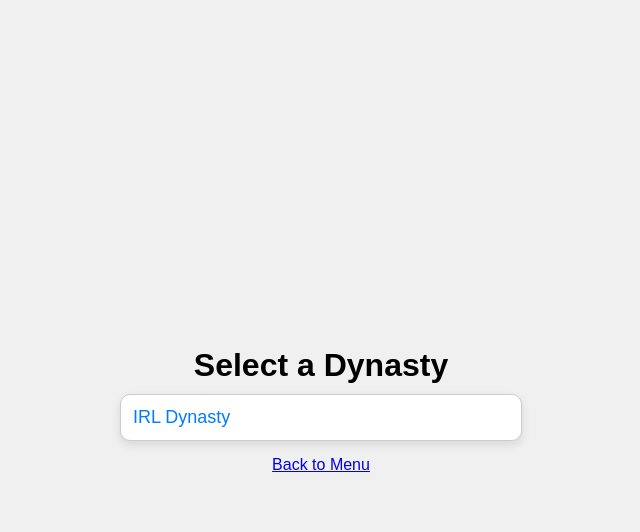
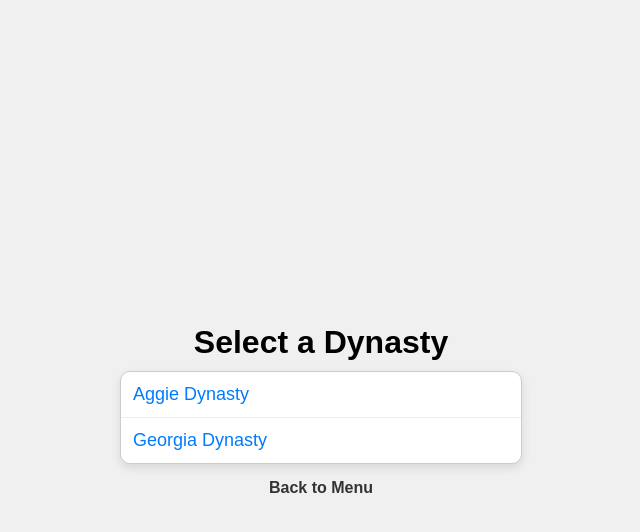
Before and after one commit to CozmicZencho/DynastyCompanionPage, a Flask app: page /select in a window 1280 px wide. Shown: the top 532 px of the page, without its empty margins (319-959 px from the left). Run offline with Flask 3, Linux system fonts and the light colour scheme.

Commit message:
More changes.

```diff
--- a/app.py
+++ b/app.py
@@ -43,6 +43,16 @@ def dynasty_page(dynasty_id):
     dynasty = next((d for d in dynasties if d["id"] == dynasty_id), None)
     if not dynasty:
         return "<h1>Dynasty not found</h1>", 404
+
+    # Ensure seasons have IDs
+    if "seasons" in dynasty["coach"]:
+        next_id = 1
+        for s in dynasty["coach"]["seasons"]:
+            if "id" not in s:
+                s["id"] = next_id
+                next_id += 1
+        save_dynasties(dynasties)
+
     return render_template("dynasty_page.html", dynasty=dynasty)
 
 # -------------------------------
@@ -63,7 +73,8 @@ def create_dynasty():
                 "last_name": request.form["last_name"],
                 "college": request.form["college"],
                 "alma_mater": request.form.get("alma_mater", ""),
-                "year": request.form["year"]
+                "year": request.form["year"],
+                "seasons": []
             }
         }
 
@@ -82,13 +93,6 @@ def edit_dynasty_page():
     dynasties = load_dynasties()
     return render_template("edit_dynasty.html", dynasties=dynasties)
 
-@app.route("/delete/<int:dynasty_id>", methods=["POST"])
-def delete_dynasty(dynasty_id):
-    dynasties = load_dynasties()
-    dynasties = [d for d in dynasties if d["id"] != dynasty_id]
-    save_dynasties(dynasties)
-    return redirect(url_for("edit_dynasty_page"))
-
 @app.route("/edit/<int:dynasty_id>", methods=["GET", "POST"])
 def edit_single_dynasty(dynasty_id):
     dynasties = load_dynasties()
@@ -103,6 +107,13 @@ def edit_single_dynasty(dynasty_id):
         return redirect(url_for("edit_dynasty_page"))
 
     return render_template("edit_single_dynasty.html", dynasty=dynasty)
+
+@app.route("/delete/<int:dynasty_id>", methods=["POST"])
+def delete_dynasty(dynasty_id):
+    dynasties = load_dynasties()
+    dynasties = [d for d in dynasties if d["id"] != dynasty_id]
+    save_dynasties(dynasties)
+    return redirect(url_for("edit_dynasty_page"))
 
 # -------------------------------
 # Edit Coach
@@ -125,9 +136,76 @@ def update_coach(dynasty_id):
                 "last_name": request.form["last_name"],
                 "college": request.form["college"],
                 "alma_mater": request.form.get("alma_mater", ""),
-                "year": request.form["year"]
+                "year": request.form["year"],
+                "seasons": d["coach"].get("seasons", [])
             }
             break
+    save_dynasties(dynasties)
+    return redirect(url_for("dynasty_page", dynasty_id=dynasty_id))
+
+# -------------------------------
+# Seasons (Add / Edit / Delete)
+# -------------------------------
+@app.route("/dynasty/<int:dynasty_id>/season/add", methods=["GET", "POST"])
+def add_season(dynasty_id):
+    dynasties = load_dynasties()
+    dynasty = next((d for d in dynasties if d["id"] == dynasty_id), None)
+    if not dynasty:
+        return "<h1>Dynasty not found</h1>", 404
+
+    if request.method == "POST":
+        if "seasons" not in dynasty["coach"]:
+            dynasty["coach"]["seasons"] = []
+
+        new_id = max([s["id"] for s in dynasty["coach"]["seasons"]], default=0) + 1
+
+        season = {
+            "id": new_id,
+            "year": int(request.form["year"]),
+            "wins": int(request.form["wins"]),
+            "losses": int(request.form["losses"]),
+            "bowl_game": request.form.get("bowl_game", ""),
+            "trophies": [t.strip() for t in request.form.get("trophies", "").split(",") if t.strip()]
+        }
+
+        dynasty["coach"]["seasons"].append(season)
+        save_dynasties(dynasties)
+        return redirect(url_for("dynasty_page", dynasty_id=dynasty_id))
+
+    return render_template("add_season.html", dynasty=dynasty)
+
+
+@app.route("/dynasty/<int:dynasty_id>/season/<int:season_id>/edit", methods=["GET", "POST"])
+def edit_season(dynasty_id, season_id):
+    dynasties = load_dynasties()
+    dynasty = next((d for d in dynasties if d["id"] == dynasty_id), None)
+    if not dynasty or "seasons" not in dynasty["coach"]:
+        return "<h1>Dynasty or seasons not found</h1>", 404
+
+    season = next((s for s in dynasty["coach"]["seasons"] if s["id"] == season_id), None)
+    if not season:
+        return "<h1>Season not found</h1>", 404
+
+    if request.method == "POST":
+        season["year"] = int(request.form["year"])
+        season["wins"] = int(request.form["wins"])
+        season["losses"] = int(request.form["losses"])
+        season["bowl_game"] = request.form.get("bowl_game", "")
+        season["trophies"] = [t.strip() for t in request.form.get("trophies", "").split(",") if t.strip()]
+        save_dynasties(dynasties)
+        return redirect(url_for("dynasty_page", dynasty_id=dynasty_id))
+
+    return render_template("edit_season.html", dynasty=dynasty, season=season)
+
+
+@app.route("/dynasty/<int:dynasty_id>/season/<int:season_id>/delete", methods=["POST"])
+def delete_season(dynasty_id, season_id):
+    dynasties = load_dynasties()
+    dynasty = next((d for d in dynasties if d["id"] == dynasty_id), None)
+    if not dynasty or "seasons" not in dynasty["coach"]:
+        return "<h1>Dynasty or seasons not found</h1>", 404
+
+    dynasty["coach"]["seasons"] = [s for s in dynasty["coach"]["seasons"] if s["id"] != season_id]
     save_dynasties(dynasties)
     return redirect(url_for("dynasty_page", dynasty_id=dynasty_id))
 
--- a/dynasties.json
+++ b/dynasties.json
@@ -1,14 +1,58 @@
 [
     {
         "id": 1,
-        "name": "IRL Dynasty",
+        "name": "Aggie Dynasty",
         "description": "Texas A&M Football Save",
         "coach": {
-            "first_name": "Cozmic",
-            "last_name": "Avis",
-            "college": "Houston",
-            "alma_mater": "Texas A&M",
-            "year": "2025"
+            "first_name": "Jimbo",
+            "last_name": "Fisher",
+            "college": "Texas A&M",
+            "alma_mater": "Salem",
+            "year": "2025",
+            "seasons": [
+                {
+                    "id": 1,
+                    "year": 2025,
+                    "wins": 10,
+                    "losses": 2,
+                    "bowl_game": "Cotton Bowl",
+                    "trophies": [
+                        "Heisman Trophy \u00e2\u20ac\u201c QB John Doe"
+                    ]
+                },
+                {
+                    "id": 2,
+                    "year": 2026,
+                    "wins": 12,
+                    "losses": 1,
+                    "bowl_game": "Fiesta Bowl",
+                    "trophies": []
+                }
+            ]
+        }
+    },
+    {
+        "id": 2,
+        "name": "Georgia Dynasty",
+        "description": "Georgia Bulldogs Save",
+        "coach": {
+            "first_name": "Kirby",
+            "last_name": "Smart",
+            "college": "Georgia",
+            "alma_mater": "Georgia",
+            "year": "2025",
+            "seasons": [
+                {
+                    "id": 1,
+                    "year": 2025,
+                    "wins": 13,
+                    "losses": 1,
+                    "bowl_game": "Peach Bowl",
+                    "trophies": [
+                        "SEC Championship Trophy"
+                    ]
+                }
+            ]
         }
     }
 ]
--- a/static/style.css
+++ b/static/style.css
@@ -0,0 +1,61 @@
+body {
+    font-family: Arial, sans-serif;
+    background-color: #f0f0f0;
+    display: flex;
+    flex-direction: column;
+    align-items: center;
+    justify-content: center;
+    height: 100vh;
+    margin: 0;
+}
+
+h1 {
+    margin-bottom: 10px;
+}
+
+.dynasty-box {
+    background-color: white;
+    width: 400px;
+    max-height: 300px;
+    overflow-y: auto;
+    border: 1px solid #ccc;
+    border-radius: 10px;
+    box-shadow: 0 4px 10px rgba(0, 0, 0, 0.1);
+}
+
+.dynasty-item {
+    padding: 12px;
+    border-bottom: 1px solid #eee;
+    transition: background 0.2s ease;
+    cursor: pointer;
+}
+
+.dynasty-item:last-child {
+    border-bottom: none;
+}
+
+.dynasty-item:hover {
+    background-color: #f5f5f5;
+}
+
+.dynasty-item a {
+    text-decoration: none;
+    color: #007BFF;
+    font-size: 18px;
+    display: block;
+    width: 100%;
+}
+
+.dynasty-item a:hover {
+    color: #0056b3;
+}
+
+.back-link {
+    margin-top: 15px;
+    text-decoration: none;
+    color: #333;
+    font-weight: bold;
+}
+.back-link:hover {
+    color: #000;
+}
--- a/templates/select_dynasty.html
+++ b/templates/select_dynasty.html
@@ -2,82 +2,20 @@
 <html>
 <head>
     <title>Select Dynasty</title>
-    <style>
-        body {
-            font-family: Arial, sans-serif;
-            background-color: #f0f0f0;
-            display: flex;
-            flex-direction: column;
-            align-items: center;
-            justify-content: center;
-            height: 100vh;
-            margin: 0;
-        }
-
-        h1 {
-            margin-bottom: 10px;
-        }
-
-        .dynasty-box {
-            background-color: white;
-            width: 400px;
-            max-height: 300px;
-            overflow-y: auto;
-            border: 1px solid #ccc;
-            border-radius: 10px;
-            box-shadow: 0 4px 10px rgba(0, 0, 0, 0.1);
-        }
-
-        .dynasty-item {
-            padding: 12px;
-            border-bottom: 1px solid #eee;
-            transition: background 0.2s ease;
-            cursor: pointer;
-        }
-
-        .dynasty-item:last-child {
-            border-bottom: none;
-        }
-
-        .dynasty-item:hover {
-            background-color: #f5f5f5;
-        }
-
-        .dynasty-item a {
-            text-decoration: none;
-            color: #007BFF;
-            font-size: 18px;
-            display: block;
-            width: 100%;
-        }
-
-        .dynasty-item a:hover {
-            color: #0056b3;
-        }
-
-        .back-link {
-            margin-top: 15px;
-        }
-    </style>
+    <link rel="stylesheet" href="{{ url_for('static', filename='style.css') }}">
 </head>
 <body>
     <h1>Select a Dynasty</h1>
-
     <div class="dynasty-box">
         {% for dynasty in dynasties %}
             <div class="dynasty-item">
-                <a href="{{ url_for('dynasty_page', dynasty_id=dynasty.id) }}">
-                    {{ dynasty.name }}
-                </a>
+                <a href="{{ url_for('dynasty_page', dynasty_id=dynasty.id) }}">{{ dynasty.name }}</a>
             </div>
         {% endfor %}
         {% if not dynasties %}
-            <p style="text-align:center; padding: 10px;">No dynasties available.</p>
+            <p>No dynasties available.</p>
         {% endif %}
     </div>
-
-    <div class="back-link">
-        <a href="/home">Back to Menu</a>
-    </div>
+    <a class="back-link" href="/home">Back to Menu</a>
 </body>
 </html>
```
Also changed, not shown: templates/add_season.html (added, +18 -0 lines), templates/create_dynasty.html (+13 -15 lines), templates/dynasty_page.html (+28 -8 lines), templates/edit_coach.html (+10 -12 lines), templates/edit_dynasty.html (+10 -18 lines), templates/edit_season.html (added, +18 -0 lines), templates/edit_single_dynasty.html (+7 -9 lines), templates/home.html (deleted, +0 -10 lines).
